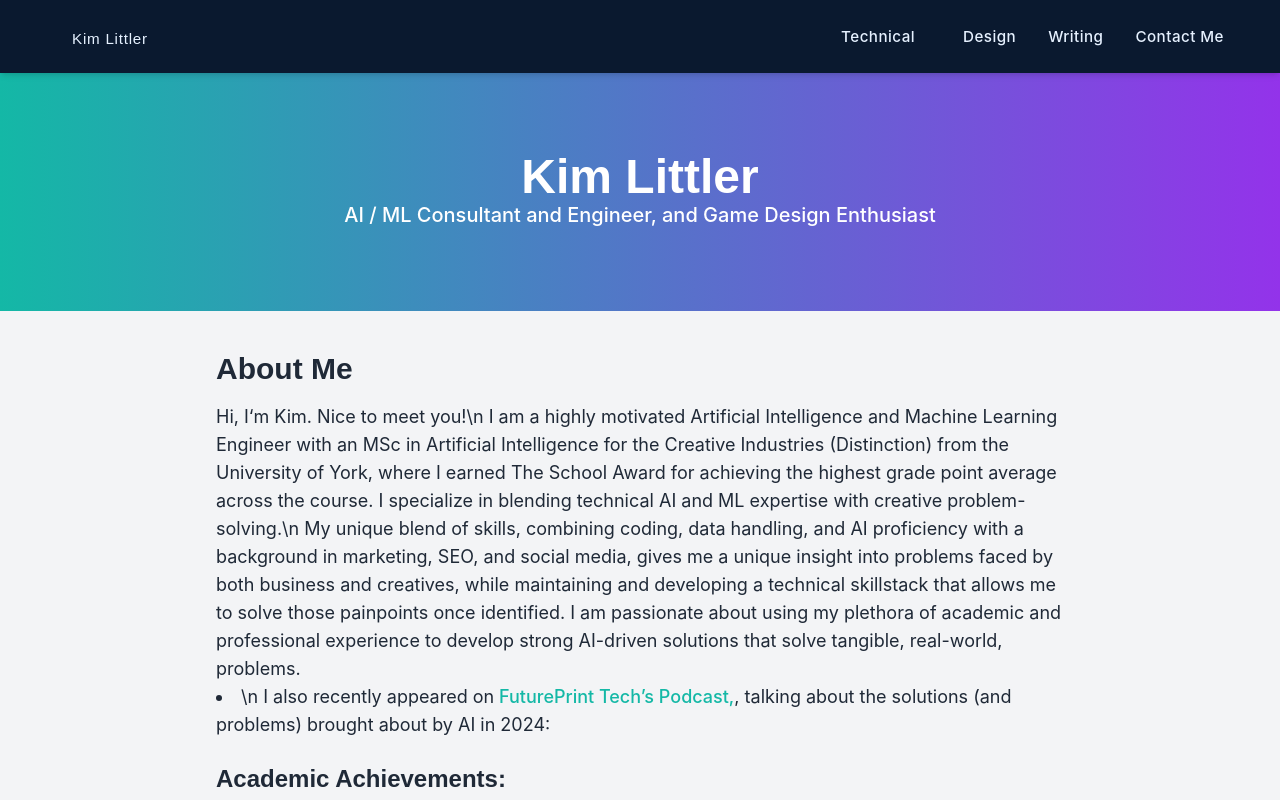
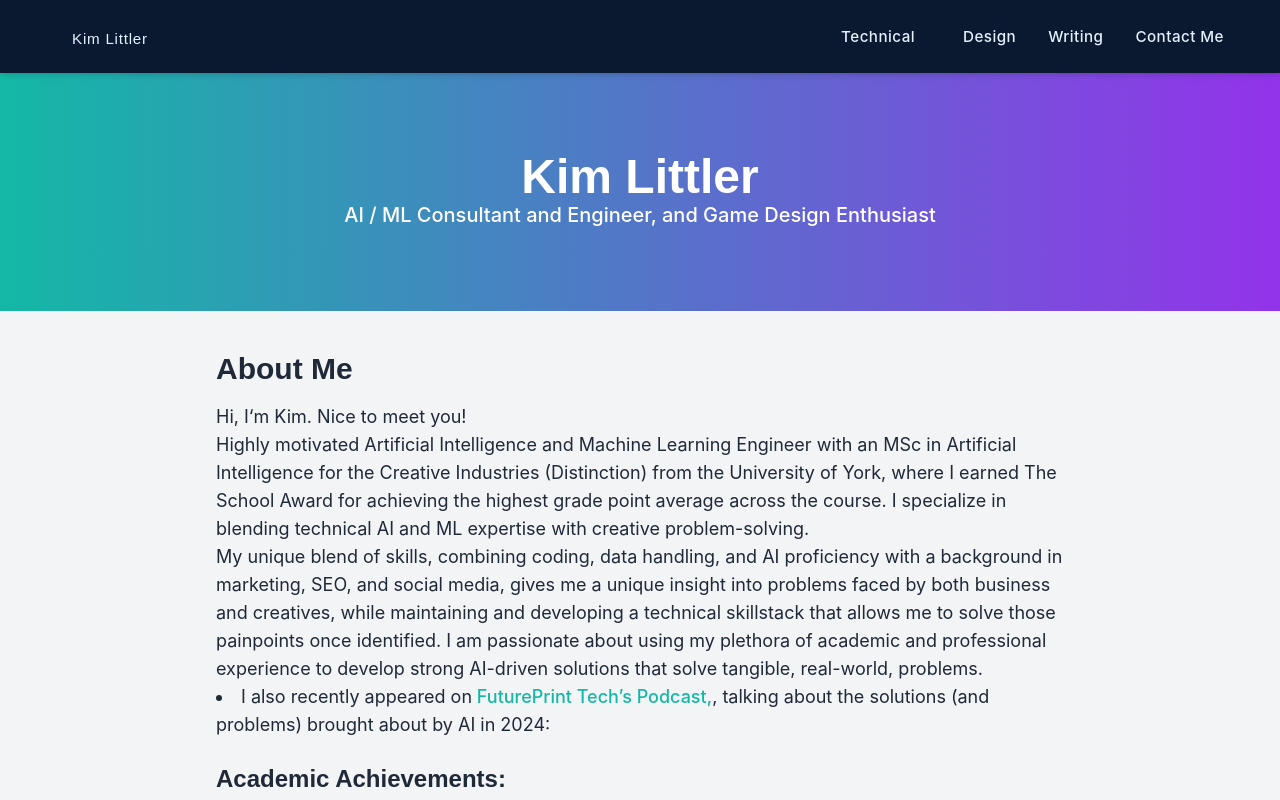
Before and after one commit to KML-Fig09/kml-website, a Next.js app: page / in a window 1280 px wide. Shown: the top 800 px of the page. Built offline with nearby package versions, Linux system fonts and the light colour scheme.

Commit message:
minor text changes

```diff
--- a/pages/index.js
+++ b/pages/index.js
@@ -10,14 +10,14 @@ export default function Home() {
       <section className="max-w-4xl mx-auto py-10 px-6">
         <h2 className="text-3xl font-bold">About Me</h2>
         <p className="mt-4 text-lg">
-          Hi, I&lsquo;m Kim. Nice to meet you!\n
-
-          I am a highly motivated Artificial Intelligence and Machine Learning Engineer with an MSc in Artificial Intelligence for the Creative Industries (Distinction) from the University of York, where I earned The School Award for achieving the highest grade point average across the course. I specialize in blending technical AI and ML expertise
-          with creative problem-solving.\n My unique blend of skills, combining coding, data handling, and AI proficiency with a background in marketing, SEO, and social media, gives me a unique insight into problems faced by both business and creatives, while maintaining and developing a technical skillstack that allows me to solve those painpoints once identified.
+          Hi, I&lsquo;m Kim. Nice to meet you!
+          <br />
+          Highly motivated Artificial Intelligence and Machine Learning Engineer with an MSc in Artificial Intelligence for the Creative Industries (Distinction) from the University of York, where I earned The School Award for achieving the highest grade point average across the course. I specialize in blending technical AI and ML expertise
+          with creative problem-solving. <br /> My unique blend of skills, combining coding, data handling, and AI proficiency with a background in marketing, SEO, and social media, gives me a unique insight into problems faced by both business and creatives, while maintaining and developing a technical skillstack that allows me to solve those painpoints once identified.
           I am passionate about using my plethora of academic and professional experience to develop strong AI-driven solutions that solve tangible, real-world, problems.
           <br />
           <li>
-            \n I also recently appeared on
+            I also recently appeared on
             <a
               href="https://www.futureprint.tech/podcast/what-is-ai-kim-littler"
               target="_blank"
```
